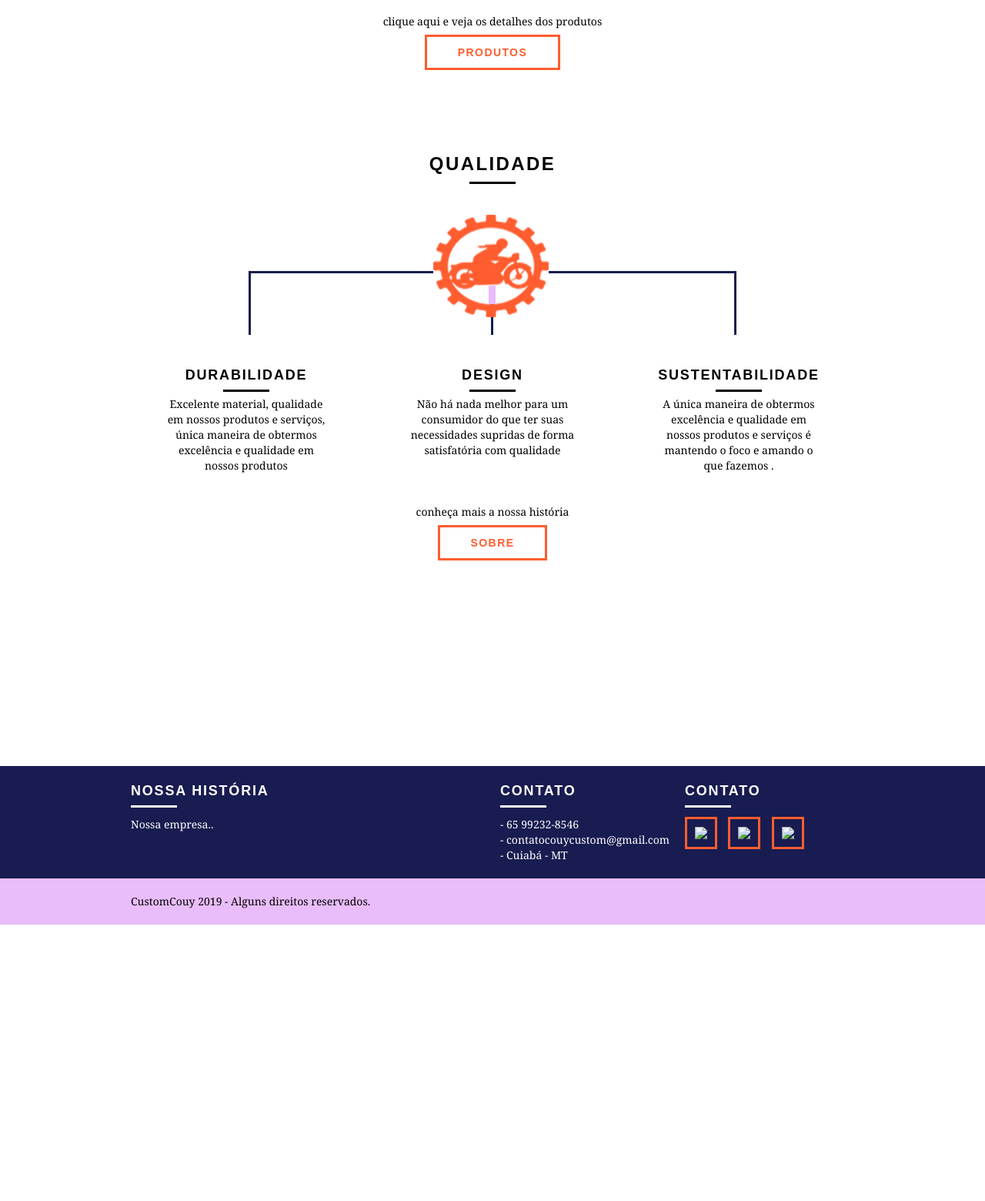
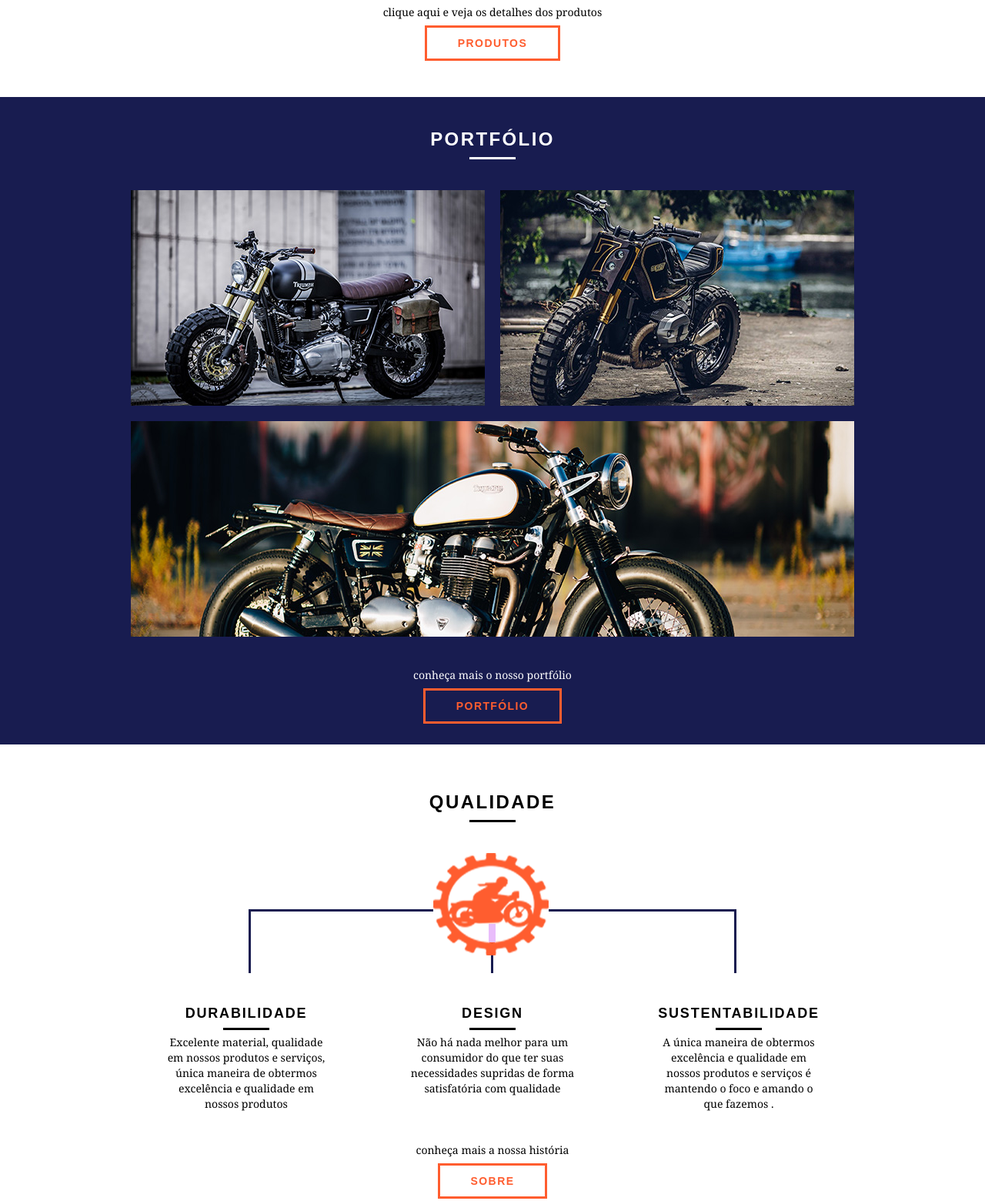
Before and after one commit to wevertoncouy/WebSiteCouyCustom, a plain HTML site: page index.html in a window 1280 px wide. Shown: the part 900-2460 px from the top of the page at 77% size. Before the commit the page ends 2101 px from the top, so only its background shows below. Drawn offline with Linux system fonts and the light colour scheme.

Commit message:
update index

```diff
--- a/css/style.css
+++ b/css/style.css
@@ -230,7 +230,7 @@ img{
 }
 
 .produtos_icone{
-    padding: 20px;
+    padding: 1px;
     background: #000;
 }
 .call{
@@ -252,11 +252,11 @@ img{
 }
 
 .portfolio .subtitulo{
-    color: #fec63e;
+    color: #fff;
 }
 
 .portfolio .subtitulo:after{
-    background: #fec63e;
+    background: #fff;
 }
 .portfolio_lista div:last-of-type{
   margin-top: 20px;
--- a/index.html
+++ b/index.html
@@ -52,14 +52,14 @@
 
 				<li class="grid-1-3">
 					<div class="produtos_icone">
-						<img src="" alt="Custom">
+						<img src="img/Produto/PrudutoEsportiva.jpeg" alt="Custom">
 					</div>
 					<h3>Esportiva</h3>
 				</li>
 
 				<li class="grid-1-3">
 					<div class="produtos_icone">
-						<img src="" alt="Custom">
+						<img src="img/Produto/ProdutoRetro.jpeg" alt="Custom">
 					</div>
 					<h3>Retro</h3>
 				</li>
@@ -74,6 +74,21 @@
 		</section>
 		<!-- Fecha Produtos -->
 
+		<section class="portfolio">
+			<div class="container">
+				<h2 class="subtitulo">Portfólio</h2>
+				<div class="portfolio_lista">
+					<div class="grid-8"><img src="img/Portifólio/Portfolio1.jpeg" alt="motociclista Scrambler"></div>
+					<div class="grid-8"><img src="img/Portifólio/Portfolio2.jpeg" alt="motociclista Retro"></div>
+					<div class="grid-16"><img src="img/Portifólio/Portfolio3.jpeg" alt="motociclista Esportiva"></div>
+				</div>
+				<div class="call">
+					<p>conheça mais o nosso portfólio</p>
+					<a href="portfolio.html" class="btn">Portfólio</a>
+				</div>
+			</div>
+		</section>
+			<!-- Fecha Portfolio-->
 
 
 		<section class="qualidade container">
@@ -127,9 +142,9 @@
 					<div class="grid-4 footer_redes">
 						<h3>Contato</h3>
 						<ul>
-							<li><a href="http://facebook.com" target="_blank"><img src="img/redes-sociais/facebook.png"></a></li>
-							<li><a href="http://instagram.com" target="_blank"><img src="img/redes-sociais/instagram.png"></a></li>
-							<li><a href="http://twitter.com" target="_blank"><img src="img/redes-sociais/twitter.png"></a></li>
+							<li><a href="http://facebook.com" target="_blank"><img src="img/RedesSociaisIcon/facebook.png"></a></li>
+							<li><a href="http://instagram.com" target="_blank"><img src="img/RedesSociaisIcon/instagram.png"></a></li>
+							<li><a href="http://twitter.com" target="_blank"><img src="img/RedesSociaisIcon/twitter.png"></a></li>
 						</ul>
 					</div>
 
```
Also changed, not shown: img/Portifólio/Portfolio1.jpeg (renamed from img/Portifólio/Portifolio1.jpeg), img/Portifólio/Portfolio2.jpeg (renamed from img/Portifólio/Portifolio2.jpeg), img/Portifólio/Portfolio3.jpeg (renamed from img/Portifólio/Portifolio3.jpeg).
